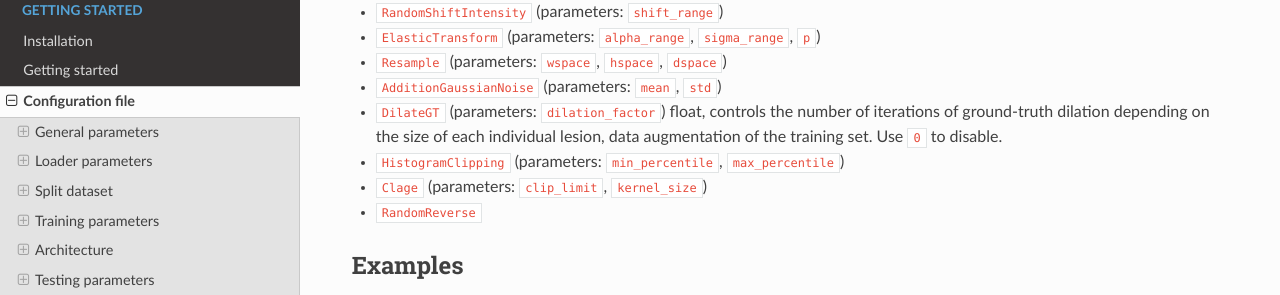
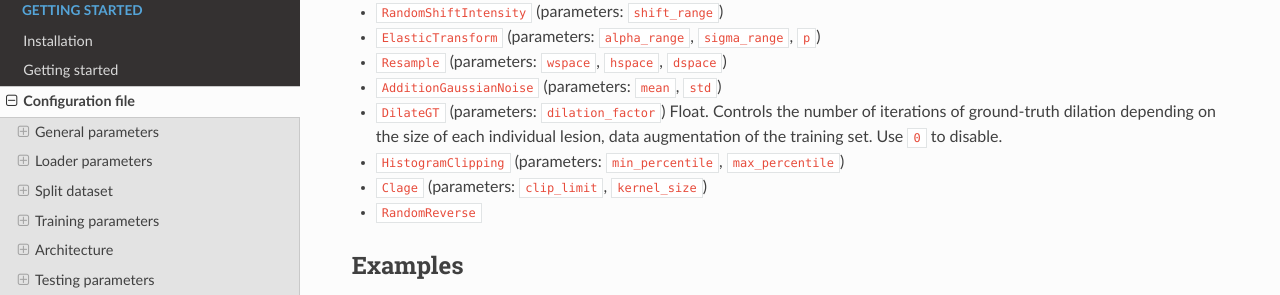
Before and after one commit to ivadomed/ivadomed, a Sphinx documentation site: the page built from docs/source/configuration_file.md, in a window 1280 px wide and 900 px high, scrolled down 5260 px. Shown: the part 214-509 px from the top of the window. Built offline with Sphinx 7.4.7 and the Read the Docs theme 2.0.0, drawn with Linux system fonts in a browser that asks for light colours.

Commit message:
Update docs/source/configuration_file.md
Co-authored-by: Julien Cohen-Adad <jcohen@polymtl.ca>

```diff
--- a/docs/source/configuration_file.md
+++ b/docs/source/configuration_file.md
@@ -144,7 +144,7 @@
 - `ElasticTransform` (parameters: `alpha_range`, `sigma_range`, `p`)
 - `Resample` (parameters: `wspace`, `hspace`, `dspace`)
 - `AdditionGaussianNoise` (parameters: `mean`, `std`)
-- `DilateGT` (parameters: `dilation_factor`) float, controls the number of iterations of ground-truth dilation depending on the size of each individual lesion, data augmentation of the training set. Use `0` to disable.
+- `DilateGT` (parameters: `dilation_factor`) Float. Controls the number of iterations of ground-truth dilation depending on the size of each individual lesion, data augmentation of the training set. Use `0` to disable.
 - `HistogramClipping` (parameters: `min_percentile`, `max_percentile`)
 - `Clage` (parameters: `clip_limit`, `kernel_size`)
 - ` RandomReverse`
```
